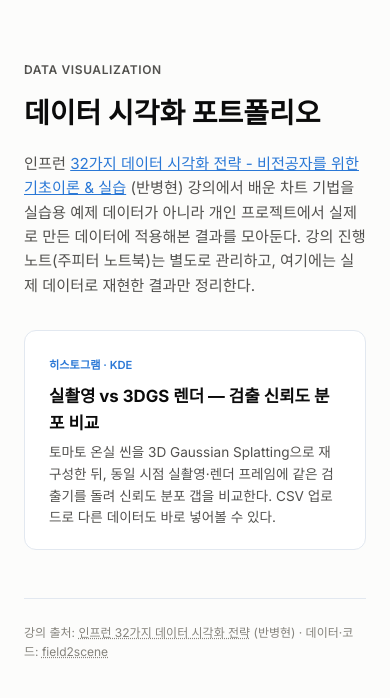
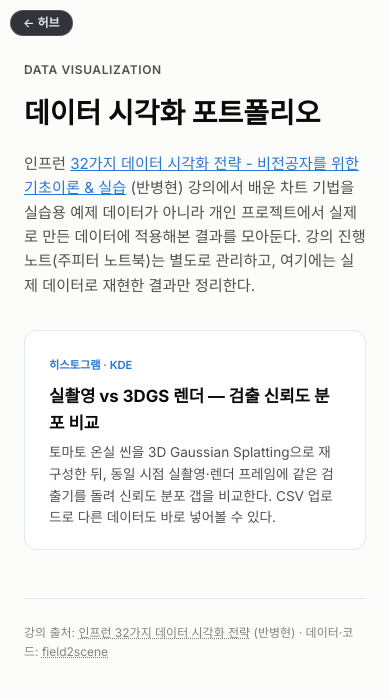
Before and after one commit to leeyunhome/data-visualization-playbook, a plain HTML site: page docs/index.html in a window 390 px wide. Drawn offline with Linux system fonts and the light colour scheme.

Commit message:
모바일에서 프로젝트 허브로 돌아가는 링크 추가

```diff
--- a/docs/index.html
+++ b/docs/index.html
@@ -44,6 +44,22 @@
     </style>
 </head>
 <body>
+  <a href="https://leeyunhome.github.io/" class="lyh-hub-back" aria-label="프로젝트 허브로 돌아가기">← 허브</a>
+  <style>
+    .lyh-hub-back{display:none}
+    @media (max-width:700px){
+      .lyh-hub-back{
+        display:inline-flex;align-items:center;gap:4px;
+        position:fixed;top:10px;left:10px;z-index:9999;
+        background:rgba(15,17,23,.85);color:#e2e6f0;
+        font:600 12px/1 -apple-system,'Segoe UI',sans-serif;
+        padding:6px 12px;border-radius:20px;
+        border:1px solid rgba(255,255,255,.15);
+        text-decoration:none;-webkit-backdrop-filter:blur(4px);backdrop-filter:blur(4px);
+      }
+    }
+  </style>
+
     <div class="wrap">
         <p class="eyebrow">Data Visualization</p>
         <h1>데이터 시각화 포트폴리오</h1>
```
